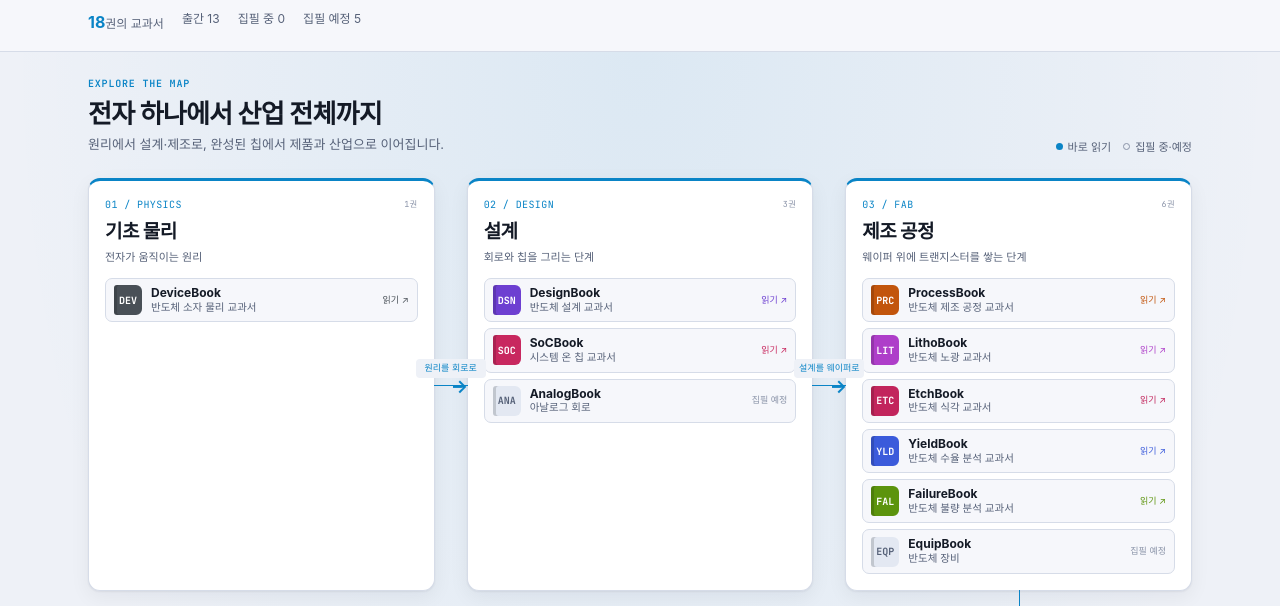
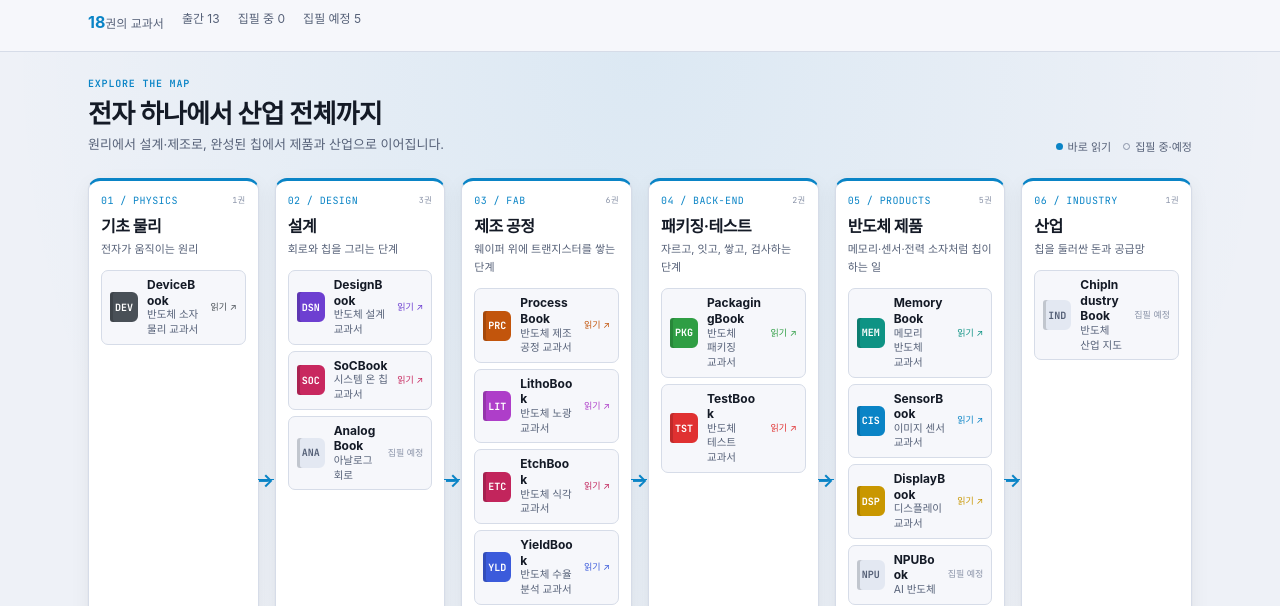
Before and after one commit to geniuskey/books, a plain HTML site: page field.html in a window 1280 px wide. Shown: the part 187-793 px from the top of the page. Drawn offline with Linux system fonts and the light colour scheme; a web font is replaced by a local one.

Commit message:
Show semiconductor map in six columns on wide screens

```diff
--- a/css/style.css
+++ b/css/style.css
@@ -548,14 +548,14 @@ section.block { padding: 56px 0; border-top: 1px solid var(--border); }
 .map-relation span { position: absolute; bottom: 8px; left: 50%; width: 70px; transform: translateX(-50%); font-size: 9px; text-align: center; padding: 2px 4px; border-radius: 4px; background: var(--surface); }
 .map-note { margin: 18px 0 0; color: var(--text-dim); font-size: 11px; }
 @media (min-width: 1000px) {
-  .map-group:nth-child(4) { grid-column: 3; grid-row: 2; }
-  .map-group:nth-child(5) { grid-column: 2; grid-row: 2; }
-  .map-group:nth-child(6) { grid-column: 1; grid-row: 2; }
-  .map-group:nth-child(3) .map-relation { top: 100%; left: 50%; width: 1px; height: 50px; }
-  .map-group:nth-child(3) .map-relation b { top: auto; bottom: -10px; right: -7px; transform: none; }
-  .map-group:nth-child(3) .map-relation span { bottom: 12px; left: 8px; width: 100px; transform: none; }
-  .map-group:nth-child(4) .map-relation, .map-group:nth-child(5) .map-relation { left: auto; right: 100%; }
-  .map-group:nth-child(4) .map-relation b, .map-group:nth-child(5) .map-relation b { right: auto; left: -1px; transform: rotate(90deg); }
+  .knowledge-map:not(.semiconductor-map) .map-group:nth-child(4) { grid-column: 3; grid-row: 2; }
+  .knowledge-map:not(.semiconductor-map) .map-group:nth-child(5) { grid-column: 2; grid-row: 2; }
+  .knowledge-map:not(.semiconductor-map) .map-group:nth-child(6) { grid-column: 1; grid-row: 2; }
+  .knowledge-map:not(.semiconductor-map) .map-group:nth-child(3) .map-relation { top: 100%; left: 50%; width: 1px; height: 50px; }
+  .knowledge-map:not(.semiconductor-map) .map-group:nth-child(3) .map-relation b { top: auto; bottom: -10px; right: -7px; transform: none; }
+  .knowledge-map:not(.semiconductor-map) .map-group:nth-child(3) .map-relation span { bottom: 12px; left: 8px; width: 100px; transform: none; }
+  .knowledge-map:not(.semiconductor-map) .map-group:nth-child(4) .map-relation, .knowledge-map:not(.semiconductor-map) .map-group:nth-child(5) .map-relation { left: auto; right: 100%; }
+  .knowledge-map:not(.semiconductor-map) .map-group:nth-child(4) .map-relation b, .knowledge-map:not(.semiconductor-map) .map-group:nth-child(5) .map-relation b { right: auto; left: -1px; transform: rotate(90deg); }
 }
 @media (max-width: 999px) {
   .knowledge-map { grid-template-columns: 1fr; gap: 48px; }
@@ -565,6 +565,26 @@ section.block { padding: 56px 0; border-top: 1px solid var(--border); }
   .map-relation b { top: auto; bottom: -10px; right: -7px; transform: none; }
   .map-relation span { bottom: 12px; left: 8px; width: 150px; transform: none; text-align: left; }
   .map-heading { align-items: start; flex-direction: column; }
+}
+.semiconductor-map { gap: 24px 16px; }
+.semiconductor-map .map-relation span { display: none; }
+.semiconductor-map .map-relation { top: 50%; left: 100%; width: 16px; height: 1px; }
+.semiconductor-map .map-relation b { top: -13px; right: -1px; bottom: auto; transform: rotate(-90deg); }
+@media (min-width: 1100px) {
+  .semiconductor-map { grid-template-columns: repeat(6, minmax(0, 1fr)); }
+  .semiconductor-map .map-group { padding: 12px; }
+  .semiconductor-map .map-group h3 { font-size: 16px; }
+}
+@media (min-width: 700px) and (max-width: 1099px) {
+  .semiconductor-map { grid-template-columns: repeat(3, minmax(0, 1fr)); }
+  .semiconductor-map .map-group:nth-child(3) .map-relation { display: none; }
+}
+@media (min-width: 480px) and (max-width: 699px) {
+  .semiconductor-map { grid-template-columns: repeat(2, minmax(0, 1fr)); }
+  .semiconductor-map .map-group:nth-child(even) .map-relation { display: none; }
+}
+@media (max-width: 479px) {
+  .semiconductor-map .map-relation { display: none; }
 }
 @media (max-width: 540px) {
   .field-intro { padding-top: 22px; }
--- a/js/field.js
+++ b/js/field.js
@@ -29,6 +29,7 @@ EB.start(null, (d) => {
   $("#flow-title").textContent = map?.title || `${f.name} 지식 지도`;
   $("#flow-desc").textContent = map?.desc || f.desc;
   const chain = $("#chain");
+  if (f.id === "semiconductor") chain.classList.add("semiconductor-map");
   groups.forEach((g, i) => {
     const section = document.createElement("section");
     section.className = "map-group";
```
